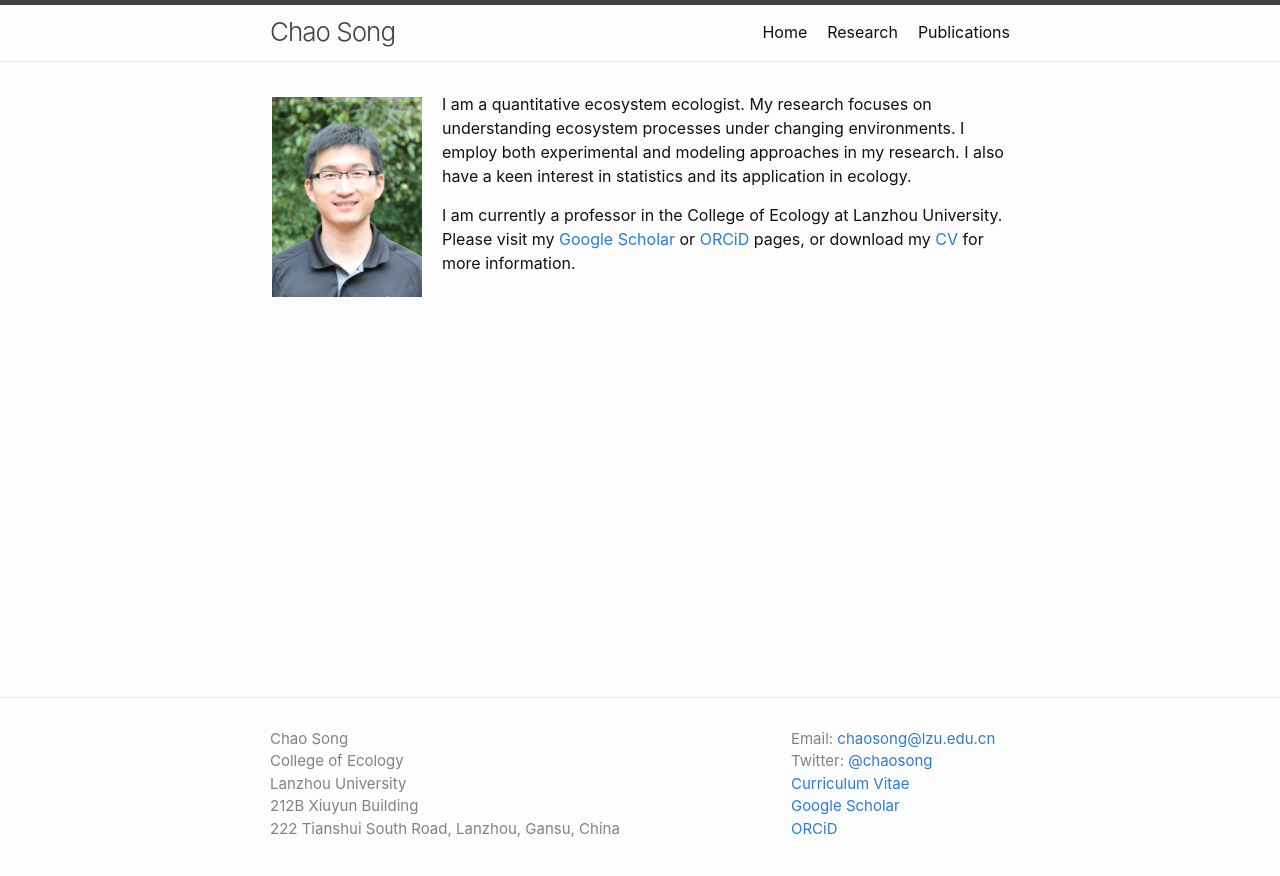
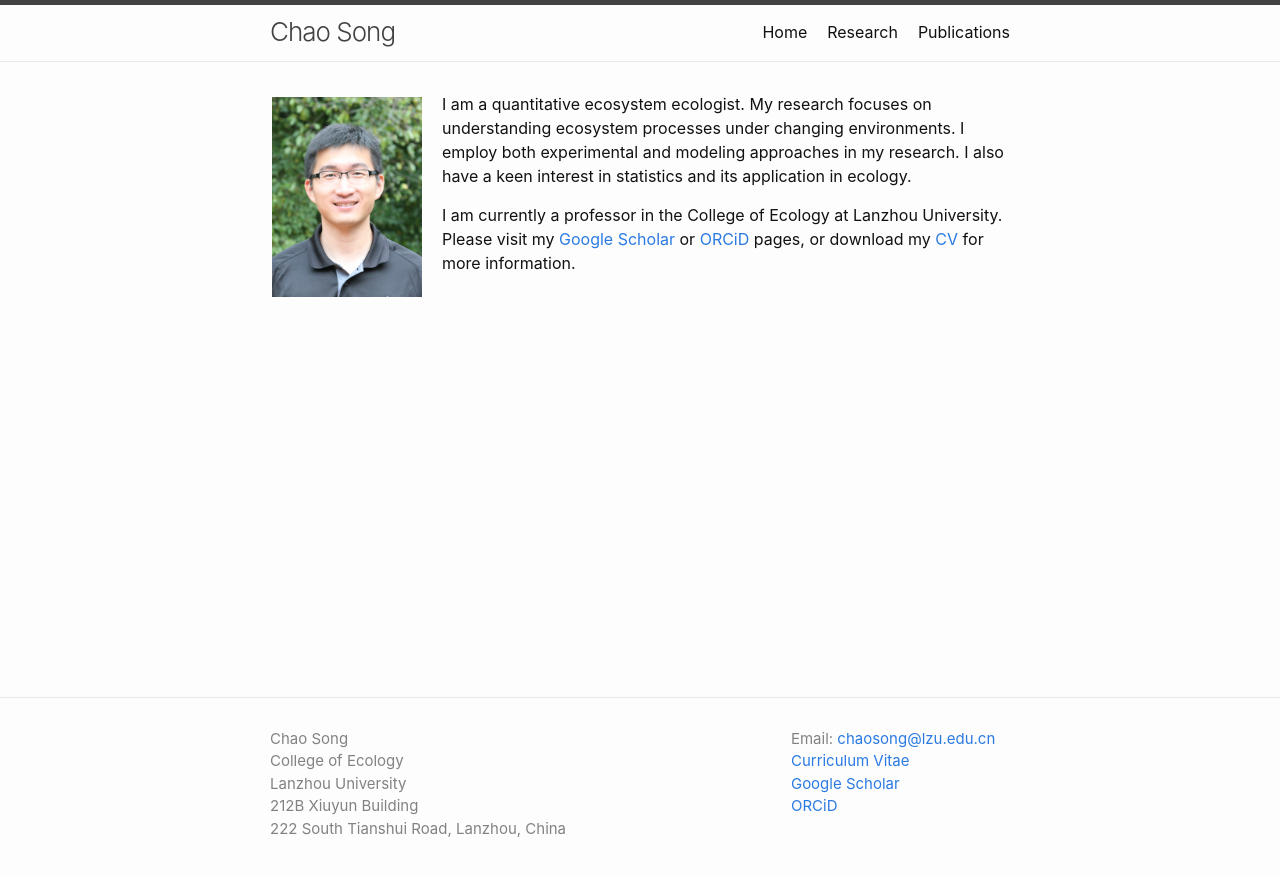
Before and after one commit to songchao1986/songchao1986.github.io, a Jekyll site: the page built from index.md, in a window 1280 px wide. Shown: the top 876 px of the page. Built offline with Jekyll 4.4.1, drawn with Linux system fonts in a browser that asks for light colours.

Commit message:
Update footer.html

```diff
--- a/_includes/footer.html
+++ b/_includes/footer.html
@@ -12,14 +12,13 @@
             College of Ecology<br/>
             Lanzhou University<br/>
             212B Xiuyun Building<br/>
-            222 Tianshui South Road, Lanzhou, Gansu, China<br/>
+            222 South Tianshui Road, Lanzhou, China<br/>
 
       </div>
 
       <div class="footer-col footer-col-2">
 
         Email: <a href="mailto: chaosong@lzu.edu.cn">chaosong@lzu.edu.cn</a><br/>
-        Twitter: <a href="https://twitter.com/chaosong">@chaosong</a><br/>
         <a href="/files/CV_Song.pdf">Curriculum Vitae</a><br/>
         <a href="https://scholar.google.com/citations?user=farbSBEAAAAJ&hl=en">Google Scholar</a><br/>
         <a href="https://orcid.org/0000-0001-8225-4490">ORCiD</a><br/>
```
